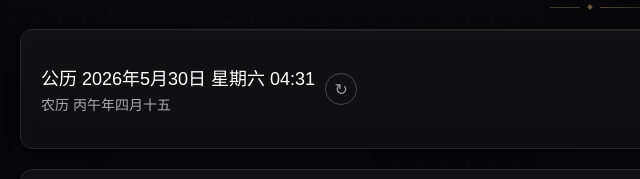
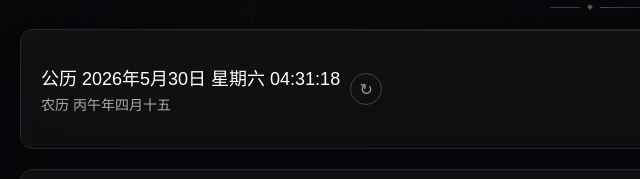
Before and after one commit to unclyric/HeluoOracle, a plain HTML site: page index.html in a window 1280 px wide. Shown: the part 158-337 px from the top of the page, 0-640 px from the left. Drawn offline with Linux system fonts and the light colour scheme; a web font is replaced by a local one.

Commit message:
今日面板时间改为实时走秒+每30秒全量刷新

```diff
--- a/index.html
+++ b/index.html
@@ -2279,7 +2279,8 @@
         const day = now.getDate();
         const hour = now.getHours();
         const minute = now.getMinutes();
-        const timeStr = String(hour).padStart(2,'0') + ':' + String(minute).padStart(2,'0');
+        const second = now.getSeconds();
+        const timeStr = String(hour).padStart(2,'0') + ':' + String(minute).padStart(2,'0') + ':' + String(second).padStart(2,'0');
 
         // 公历
         const weekdays = ['日','一','二','三','四','五','六'];
@@ -2338,6 +2339,18 @@
     document.addEventListener('DOMContentLoaded', function() {
         // 显示今日日期面板
         updateTodayPanel();
+        // 每秒轻量刷新时间显示（只更新时分秒，不重算农历/四柱）
+        setInterval(function(){
+            let now = new Date();
+            let ts = String(now.getHours()).padStart(2,'0') + ':' + String(now.getMinutes()).padStart(2,'0') + ':' + String(now.getSeconds()).padStart(2,'0');
+            let el = document.getElementById('todaySolar');
+            if (el) {
+                let txt = el.innerHTML;
+                el.innerHTML = txt.replace(/\d{2}:\d{2}:\d{2}/, ts);
+            }
+        }, 1000);
+        // 每30秒全量刷新今日面板
+        setInterval(updateTodayPanel, 30000);
         // 初始化奇门状态栏真太阳时
         refreshQimenTime();
 
```
